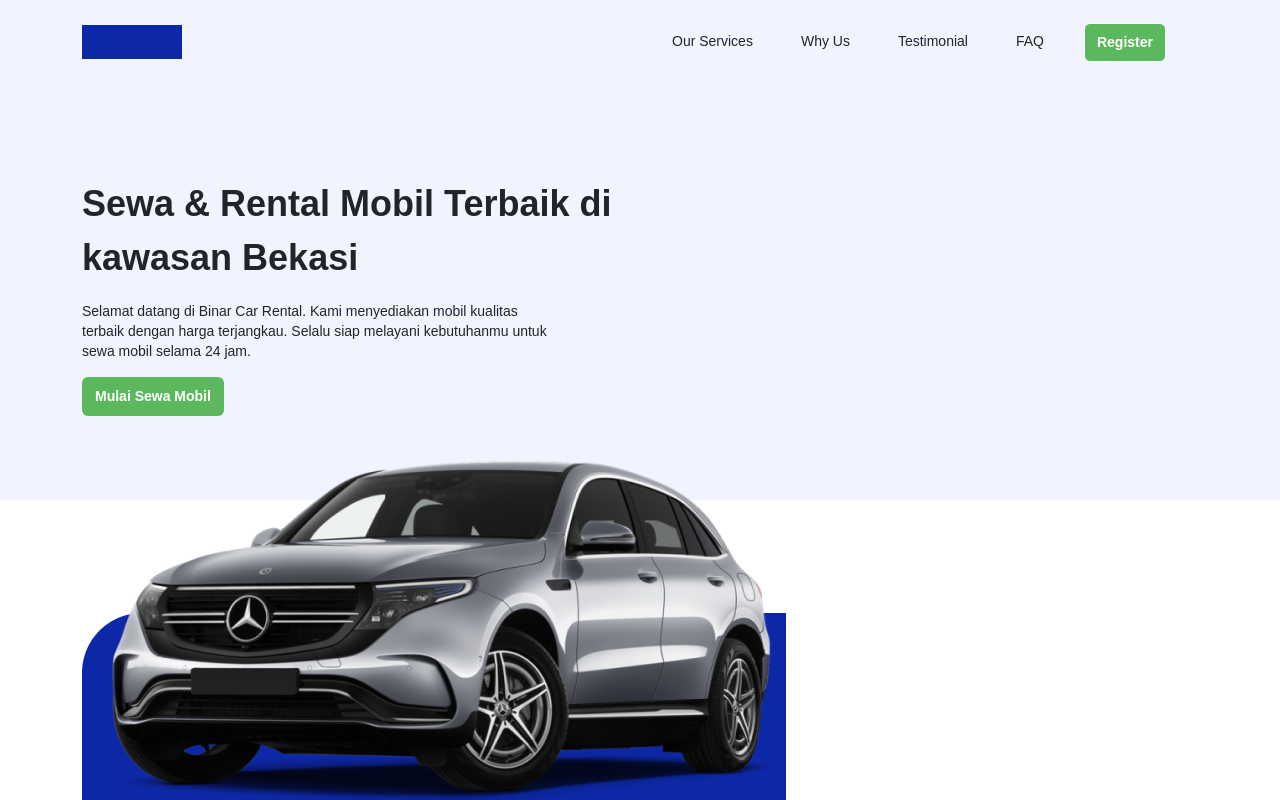
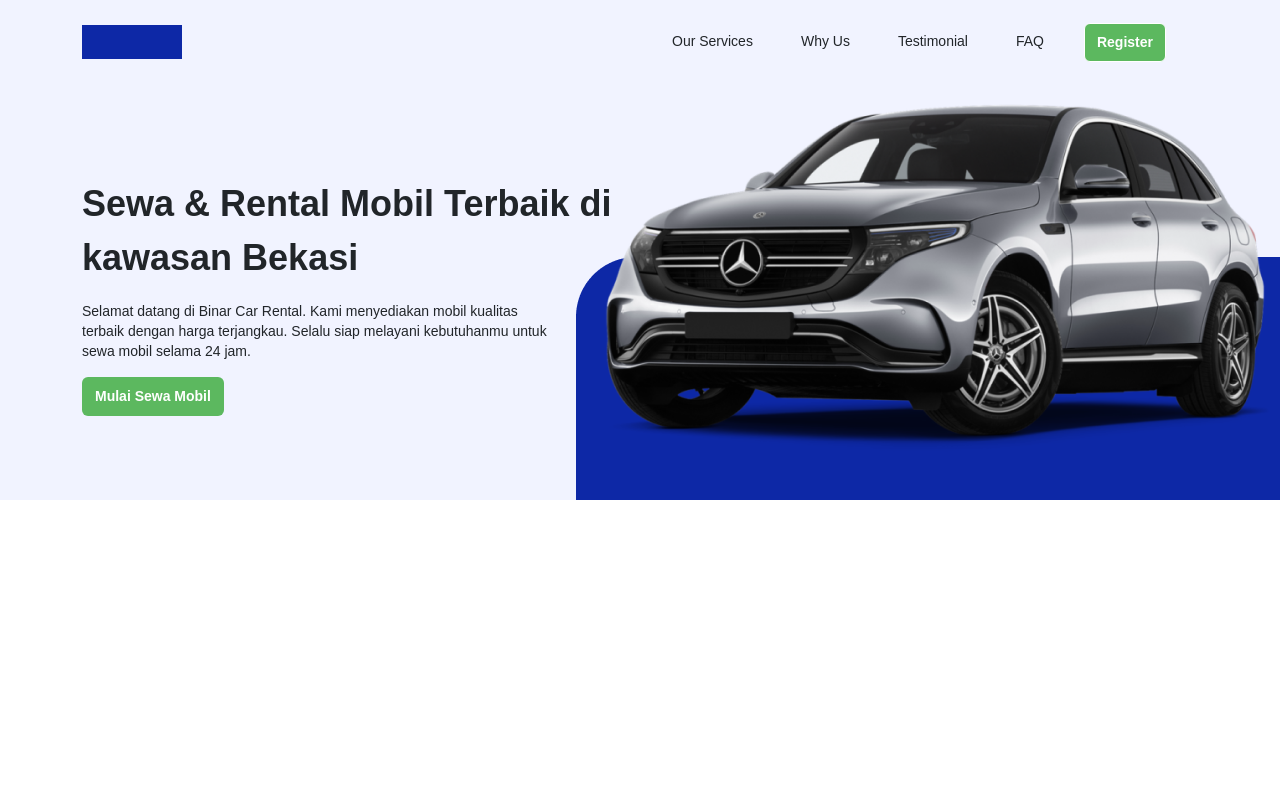
Before and after one commit to anugrahkresnaya/challenge-07, a React (Create React App) app: page / in a window 1280 px wide. Built offline with nearby package versions, Linux system fonts and the light colour scheme.

Commit message:
refactor: fix header component style and html

```diff
--- a/src/components/header/HeaderComponent.jsx
+++ b/src/components/header/HeaderComponent.jsx
@@ -2,7 +2,8 @@ import styles from './HeaderComponent.module.css';
 
 const HeaderComponent = () => {
   return (
-    <header className={`${styles.navbarContainer} fixed-top`} >
+    <header>
+      <div className={`${styles.navbarContainer} fixed-top`} >
         <nav className="navbar navbar-expand-lg navbar-light">
           <div className="container-md">
             <a href="/" className={styles.logo}><span>BCR</span></a>
@@ -36,6 +37,7 @@ const HeaderComponent = () => {
             </div>
           </div>
         </nav>
+      </div>
       <div className={`${styles.heroContainer} container-md`}>
         <div className="row">
           <div className={`col-lg ${styles.heroText}`}>
@@ -48,7 +50,7 @@ const HeaderComponent = () => {
           </div>
         </div>
       </div>
-    </header >
+    </header>
   );
 };
 
--- a/src/components/header/HeaderComponent.module.css
+++ b/src/components/header/HeaderComponent.module.css
@@ -63,6 +63,10 @@ ul li{
 
 /* hero section */
 
+.heroText {
+  padding-top: 60px;
+}
+
 .heroText h1 {
   margin-top: 117px;
   font-style: normal;
@@ -81,7 +85,10 @@ ul li{
 }
 
 .carImage {
-  padding-top: 33px;
+  margin-top: 33px;
+  padding-top: 60px;
+  position: absolute;
+  right: 0;
 }
 
 #shape {
```
Lines whose indentation alone changed are shown as unchanged.
